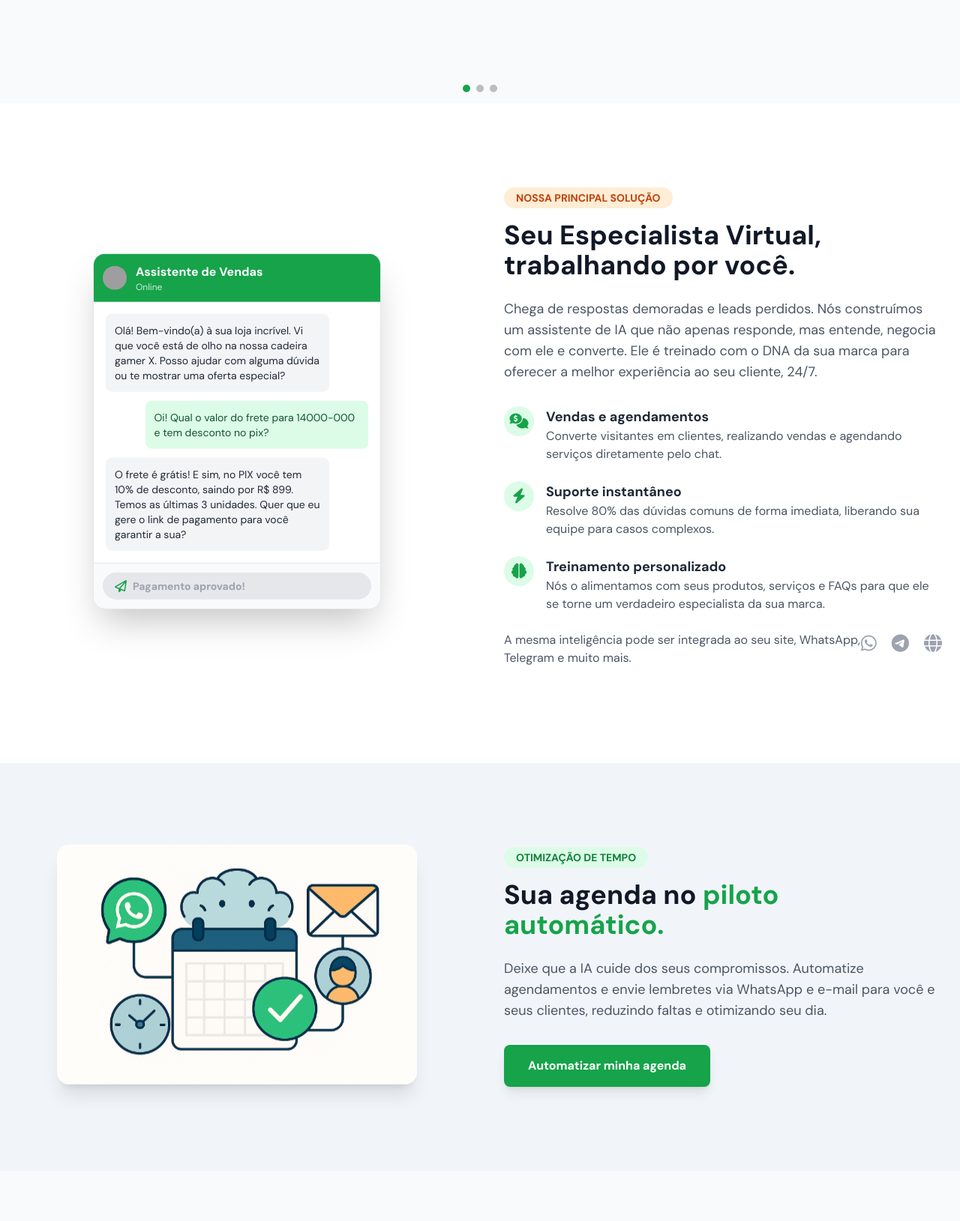
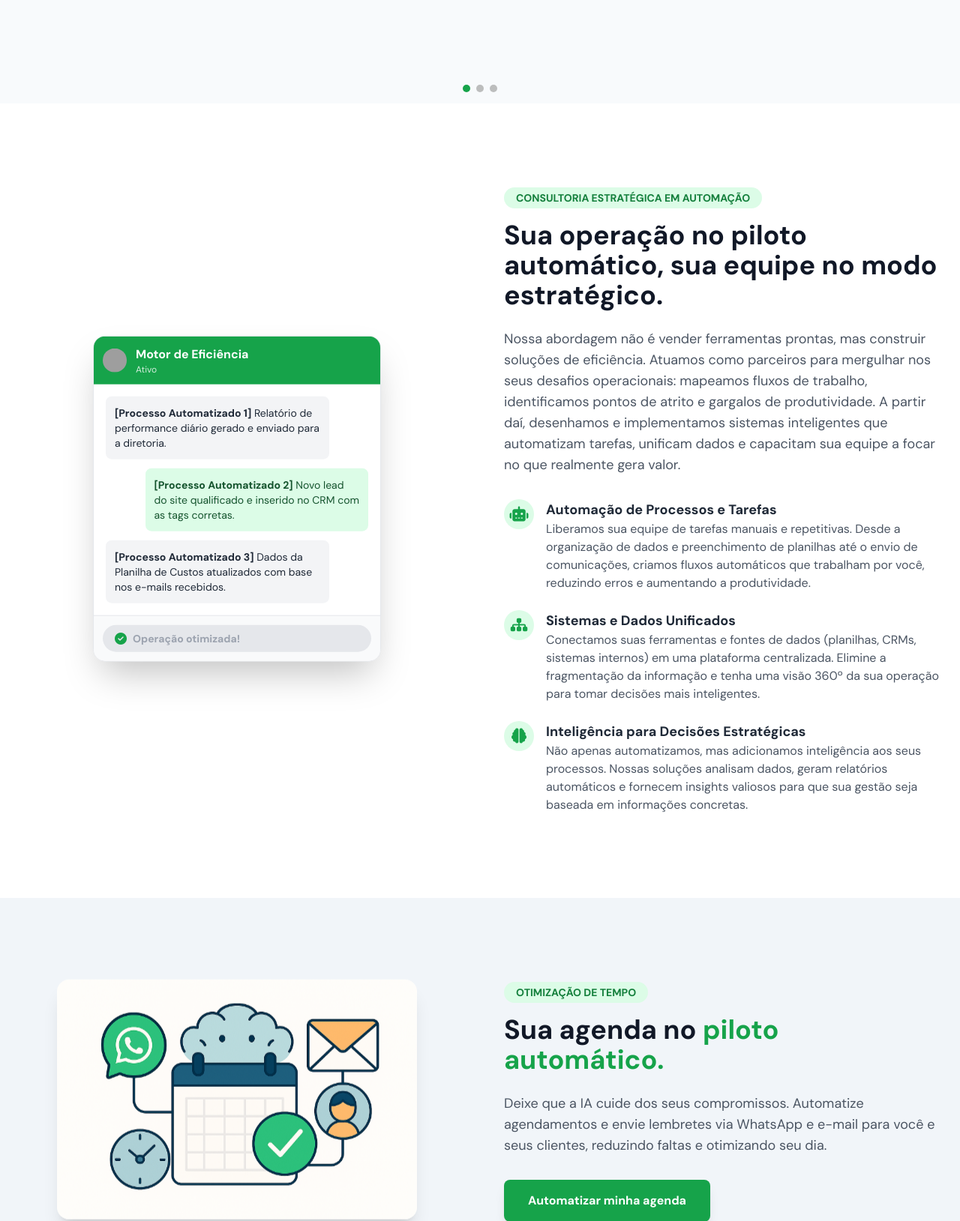
Before and after one commit to andrehsilva/sacadaweb_app, a Flask app: page / in a window 1280 px wide. Shown: the part 554-2183 px from the top of the page at 75% size. Run offline with Flask 3, Linux system fonts and the light colour scheme; some libraries are stand-ins or nearby versions; grey boxes are pictures that could not be loaded.

Commit message:
troca de sessão chefe

```diff
--- a/templates/index.html
+++ b/templates/index.html
@@ -201,8 +201,89 @@
       </div>
     </section>
 
+    <section id="solucao-chefe" class="py-20 md:py-28 px-6 bg-white">
+  <div class="container mx-auto">
+    <div class="grid lg:grid-cols-2 gap-12 lg:gap-16 items-center">
+      <div class="flex justify-center">
+        <div class="relative w-full max-w-sm floating">
+          <div class="bg-white rounded-2xl shadow-2xl border overflow-hidden w-full mx-auto">
+            <div class="bg-primary-600 p-3 text-white flex items-center">
+              <div class="flex-shrink-0">
+                <img src="https://ui-avatars.com/api/?name=Sua+Loja&background=15803d&color=fff&size=40"
+                  alt="Avatar Loja" class="rounded-full w-8 h-8">
+              </div>
+              <div class="ml-3">
+                <p class="font-semibold">Motor de Eficiência</p>
+                <p class="text-xs opacity-80">Ativo</p>
+              </div>
+            </div>
+            <div class="p-4 space-y-3">
+              <div class="bg-gray-100 rounded-lg p-3 text-sm text-gray-800 max-w-[85%] self-start">
+                <strong>[Processo Automatizado 1]</strong> Relatório de performance diário gerado e enviado para a diretoria.
+              </div>
+              <div class="flex justify-end">
+                <div class="bg-primary-100 rounded-lg p-3 text-sm text-primary-900 max-w-[85%]">
+                  <strong>[Processo Automatizado 2]</strong> Novo lead do site qualificado e inserido no CRM com as tags corretas.
+                </div>
+              </div>
+              <div class="bg-gray-100 rounded-lg p-3 text-sm text-gray-800 max-w-[85%] self-start">
+                <strong>[Processo Automatizado 3]</strong> Dados da Planilha de Custos atualizados com base nos e-mails recebidos.
+              </div>
+            </div>
+            <div class="border-t p-3 bg-gray-50">
+              <div class="flex items-center bg-gray-200 rounded-full px-4 py-2">
+                <i class="fas fa-check-circle text-primary-600 mr-2"></i>
+                <input type="text" placeholder="Operação otimizada!"
+                  class="bg-transparent border-none focus:outline-none w-full text-sm font-semibold text-primary-700"
+                  disabled>
+              </div>
+            </div>
+          </div>
+        </div>
+      </div>
+      <div>
+        <span
+          class="inline-block px-4 py-1 bg-primary-100 text-primary-700 rounded-full text-sm font-semibold mb-4">
+          CONSULTORIA ESTRATÉGICA EM AUTOMAÇÃO
+        </span>
+        <h2 class="text-3xl md:text-4xl font-bold text-gray-900 mb-6">Sua operação no piloto automático, sua equipe no modo estratégico.</h2>
+        <p class="text-lg text-gray-600 mb-8">
+          Nossa abordagem não é vender ferramentas prontas, mas construir soluções de eficiência. Atuamos como parceiros para mergulhar nos seus desafios operacionais: mapeamos fluxos de trabalho, identificamos pontos de atrito e gargalos de produtividade. A partir daí, desenhamos e implementamos sistemas inteligentes que automatizam tarefas, unificam dados e capacitam sua equipe a focar no que realmente gera valor.</p>
+        <div class="space-y-6">
+          <div class="flex items-start">
+            <div class="flex-shrink-0 w-10 h-10 rounded-full bg-primary-100 flex items-center justify-center mr-4">
+              <i class="fas fa-robot text-xl text-primary-600"></i>
+            </div>
+            <div>
+              <h4 class="font-bold text-lg">Automação de Processos e Tarefas</h4>
+              <p class="text-gray-600">Liberamos sua equipe de tarefas manuais e repetitivas. Desde a organização de dados e preenchimento de planilhas até o envio de comunicações, criamos fluxos automáticos que trabalham por você, reduzindo erros e aumentando a produtividade.</p>
+            </div>
+          </div>
+          <div class="flex items-start">
+            <div class="flex-shrink-0 w-10 h-10 rounded-full bg-primary-100 flex items-center justify-center mr-4">
+              <i class="fas fa-sitemap text-xl text-primary-600"></i>
+            </div>
+            <div>
+              <h4 class="font-bold text-lg">Sistemas e Dados Unificados</h4>
+              <p class="text-gray-600">Conectamos suas ferramentas e fontes de dados (planilhas, CRMs, sistemas internos) em uma plataforma centralizada. Elimine a fragmentação da informação e tenha uma visão 360º da sua operação para tomar decisões mais inteligentes.</p>
+            </div>
+          </div>
+          <div class="flex items-start">
+            <div class="flex-shrink-0 w-10 h-10 rounded-full bg-primary-100 flex items-center justify-center mr-4">
+              <i class="fas fa-brain text-xl text-primary-600"></i>
+            </div>
+            <div>
+              <h4 class="font-bold text-lg">Inteligência para Decisões Estratégicas</h4>
+              <p class="text-gray-600">Não apenas automatizamos, mas adicionamos inteligência aos seus processos. Nossas soluções analisam dados, geram relatórios automáticos e fornecem insights valiosos para que sua gestão seja baseada em informações concretas.</p>
+            </div>
+          </div>
+        </div>
+      </div>
+    </div>
+  </div>
+</section>
 
-    <section id="solucao-chefe" class="py-20 md:py-28 px-6 bg-white">
+    <!-- <section id="solucao-chefe" class="py-20 md:py-28 px-6 bg-white">
       <div class="container mx-auto">
         <div class="grid lg:grid-cols-2 gap-12 lg:gap-16 items-center">
           <div class="flex justify-center">
@@ -303,7 +384,7 @@
           </div>
         </div>
       </div>
-    </section>
+    </section> -->
 
     <section class="bg-slate-100 py-20 md:py-28 px-6">
       <div class="container mx-auto">
```
